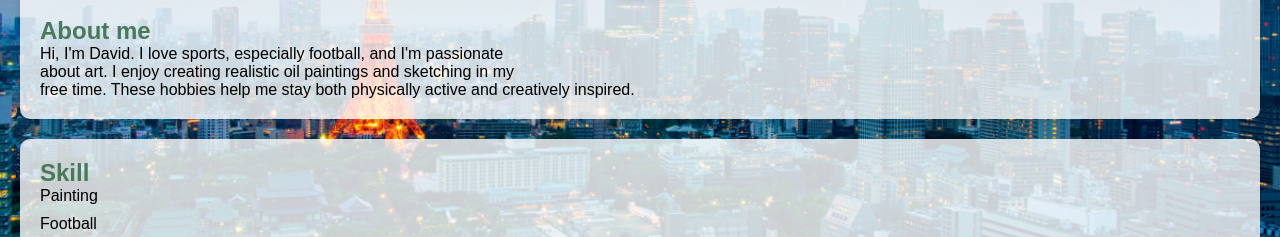
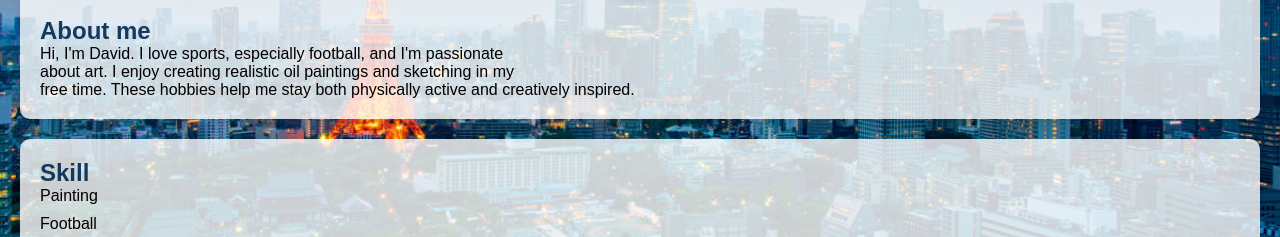
Before and after one commit to front-end-fundamentals-2025/fef-portfolio-davvvid20, a plain HTML site: page index.html in a window 1280 px wide. Shown: the part 330-567 px from the top of the page. Drawn offline with Linux system fonts and the light colour scheme.

Commit message:
small color

```diff
--- a/CSS/index.css
+++ b/CSS/index.css
@@ -51,7 +51,7 @@ section {
 }
 
 h2 {
-  color: #47795a;
+  color: #14395c;
 }
 
 ul {
```
